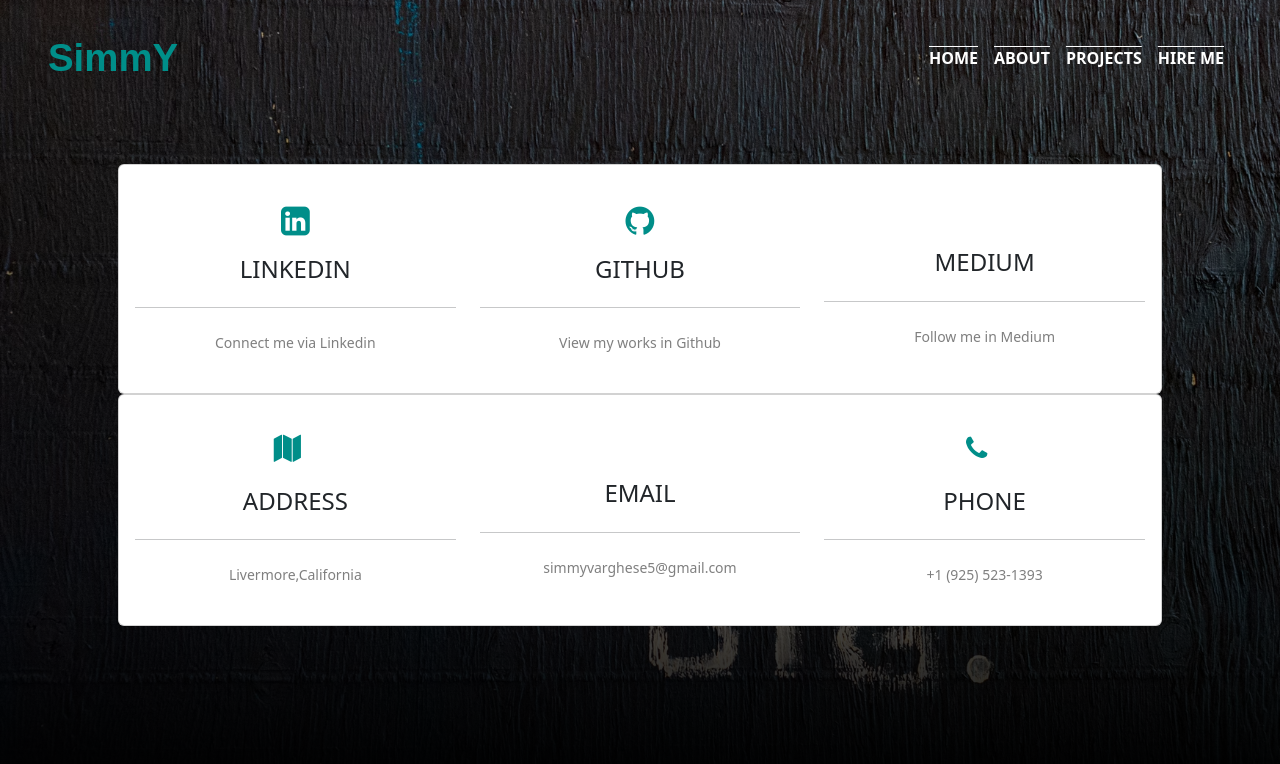
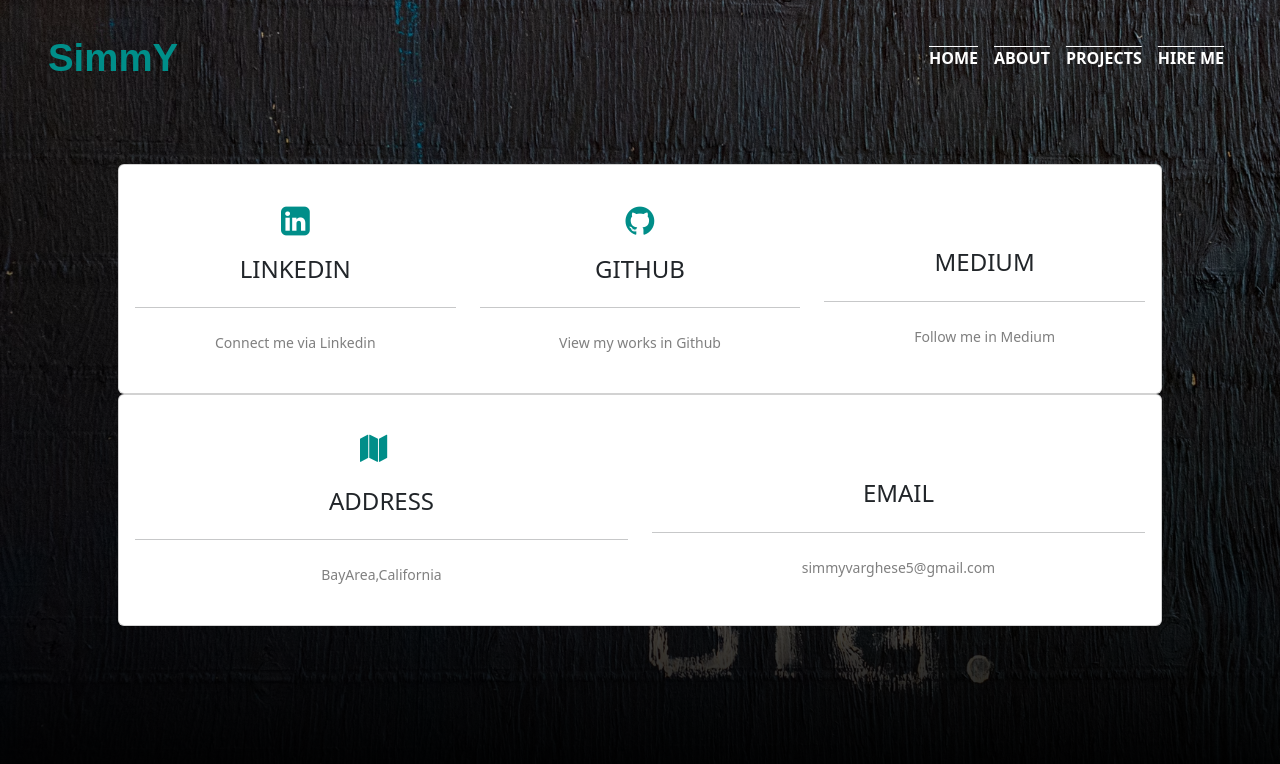
Before and after one commit to simmypayyappillyvarghese/react-portfolio, a React (Create React App) app: page /hireMe in a window 1280 px wide. Shown: the top 764 px of the page. Built offline with nearby package versions, Linux system fonts and the light colour scheme; some icons are missing; a web font is replaced by a local one.

Commit message:
Updated contact

```diff
--- a/src/components/HireMe.js
+++ b/src/components/HireMe.js
@@ -53,13 +53,13 @@ export default function HireMe(){
                 <div className="col-md-12 mb-3 mb-md-0">
                     <div className="card py-4 h-100">
                         <div className="card-body text-center row">
-                            <div className="col-md-4">
+                            <div className="col-md-6">
                                 <i className="fa fa-map react-icon mb-2"></i>
                                 <h4 className="text-uppercase my-3">Address</h4>
                                 <hr className="my-4 mx-auto" />
-                                <div className="small text-black-50">Livermore,California</div>
+                                <div className="small text-black-50">BayArea,California</div>
                             </div>
-                            <div className="col-md-4">
+                            <div className="col-md-6">
                             <a href="mailto:simmyvarghese5@gmail.com" target="_blank" rel="noreferrer">
                 <Icon className="iconify react-icon" icon="cib:gmail"/>
             </a>
@@ -67,13 +67,6 @@ export default function HireMe(){
                                 <hr className="my-4 mx-auto" />
                                 <div className="small text-black-50">simmyvarghese5@gmail.com</div>
                             </div>
-                            <div className="col-md-4">
-                                <i className="fa fa-phone react-icon mb-2"></i>
-                                <h4 className="text-uppercase my-3">Phone</h4>
-                                <hr className="my-4 mx-auto" />
-                                <div className="small text-black-50">+1 (925) 523-1393</div>
-                            </div>
-
                         </div>
                     </div>
                 </div>
```
